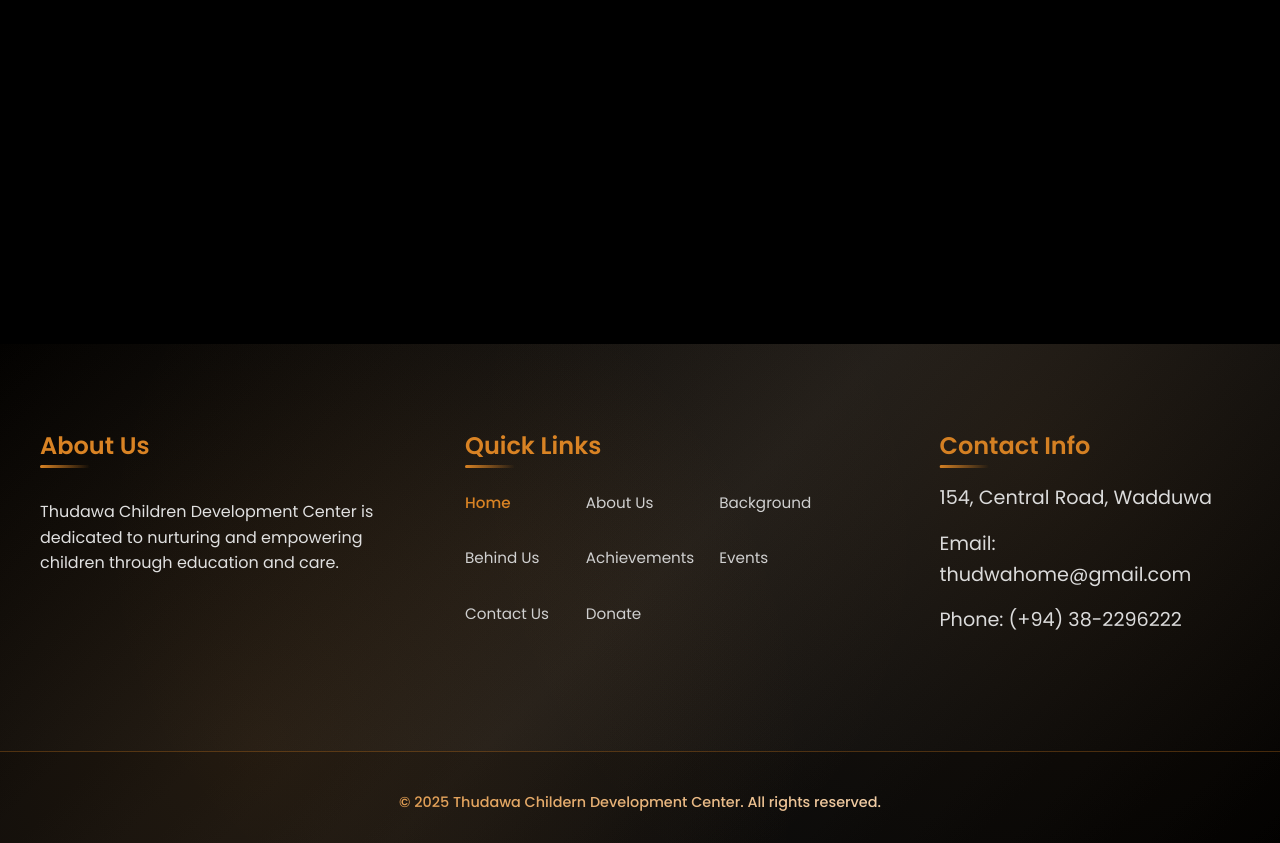
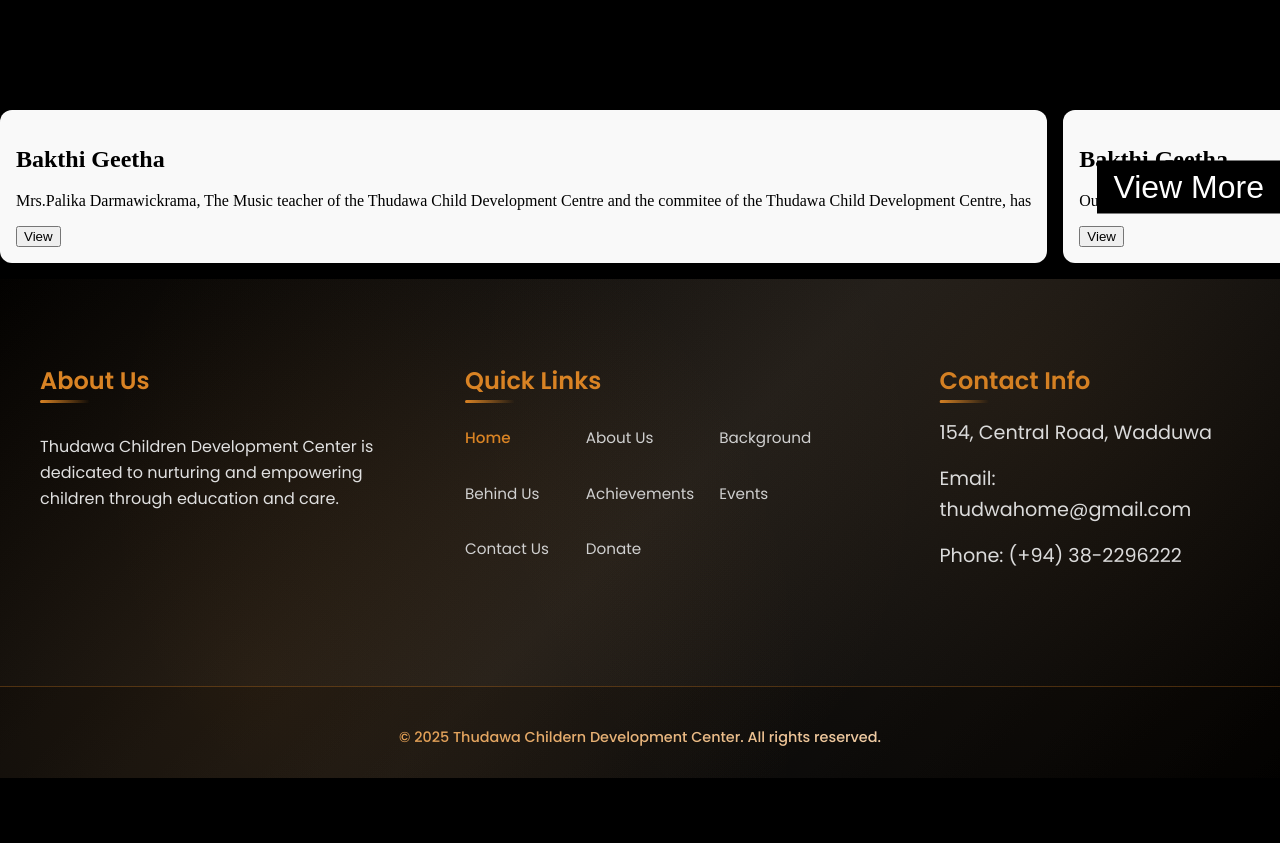
Before and after one commit to Dulan19/Thudawa_Website, a React (Create React App) app: page / in a window 1280 px wide. Shown: the part 1374-2217 px from the top of the page. After the commit the page ends 2152 px from the top, so only its background shows below. Built offline with nearby package versions, Linux system fonts and the light colour scheme.

Commit message:
Update App.js

```diff
--- a/src/App.js
+++ b/src/App.js
@@ -95,26 +95,43 @@ function App() {
           </div>
           <div className ="achievements-section">
                 <h1>Achievements</h1>
-                <div className="achievements-container">
-                  <div className="achievement-box">
-                    <h2>Best Child Development Center</h2>
+                <div className="Events-scroll-wrapper">
+                <div className="Events-container">
+                  {/* Events boxes */}
+                  <div className="Events-box">
+                    <h2>Bakthi Geetha</h2>
                     <p>
-                      Awarded by the Ministry of Child Affairs for outstanding contributions to child welfare.
+                      Mrs.Palika Darmawickrama, The Music teacher of the Thudawa Child Development Centre and the commitee of the
+                      Thudawa Child Development Centre, has
                     </p>
+                    <button className="view">View</button>
                   </div>
-                  <div className="achievement-box">
-                    <h2>Community Service Award</h2>
+
+                  <div className="Events-box">
+                    <h2>Bakthi Geetha</h2>
                     <p>
-                      Recognized for our efforts in community outreach and support programs.
+                      Our vision is to put an end to the sufferings of innocent children who are being tampered by social
+                      imbalances and injustice; to recreate their childhoods through justice and social equality and through
+                      that, create a better future for them.
                     </p>
+                    <button className="view">View</button>
                   </div>
-                  <div className="achievement-box">
-                    <h2>Excellence in Education</h2>
+
+                  <div className="Events-box">
+                    <h2>Aurudu Event</h2>
                     <p>
-                      Received accolades for our innovative educational programs and child development initiatives.
+                      Our mission is to foster, protect and provide, for those children who have been disowned, neglected,
+                      orphaned or abused and to provide all the inhabitants with welfare and guidance.
                     </p>
+                    <button className="view">View</button>
+
                   </div>
-                  </div>
+                </div>
+
+                <button className="scroll-arrow" onClick={() => window.location.href = '/Achievements'}>
+                  View More
+                </button>
+              </div>
                 </div>
 
 
```
